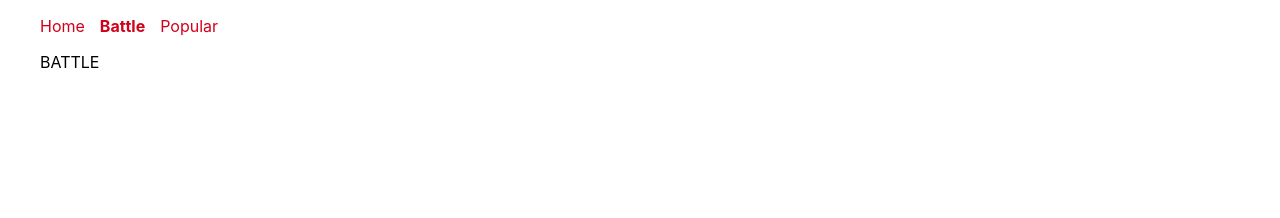
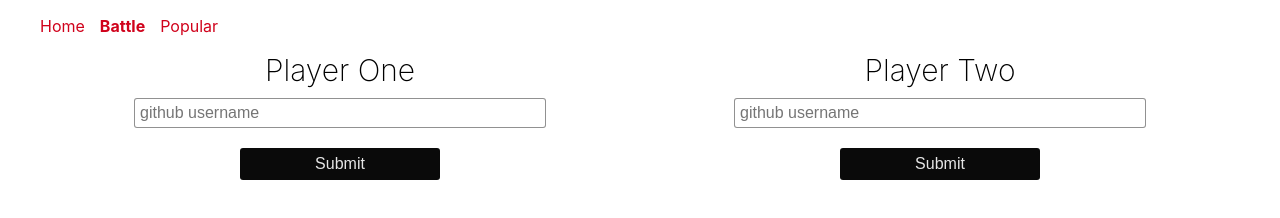
Before and after one commit to tatchi/github-battle, a React app: page /battle in a window 1280 px wide. Built offline with nearby package versions, Linux system fonts and the light colour scheme.

Commit message:
Forms and Encapsulation in React

```diff
--- a/app/components/Battle.js
+++ b/app/components/Battle.js
@@ -1,17 +1,96 @@
-import React, { Component, PropTypes } from 'react';
+import React, { Component } from 'react';
+import PropTypes from 'prop-types';
+
+class PlayerInput extends Component {
+  constructor(props) {
+    super(props);
+
+    this.state = {
+      username: '',
+    };
+
+    this.handleChange = this.handleChange.bind(this);
+    this.handleSubmit = this.handleSubmit.bind(this);
+  }
+
+  handleChange(event) {
+    const value = event.target.value;
+
+    this.setState(() => ({
+      username: value,
+    }));
+  }
+
+  handleSubmit(event) {
+    event.preventDefault();
+    this.props.onSubmit(this.props.id, this.state.username);
+  }
+
+  render() {
+    const { label, onSubmit, id } = this.props;
+    const { username } = this.state;
+    return (
+      <form className="column" onSubmit={this.handleSubmit}>
+        <label className="header" htmlFor="username">
+          {label}
+        </label>
+        <input
+          id="username"
+          placeholder="github username"
+          type="text"
+          autoComplete="off"
+          value={this.state.username}
+          onChange={this.handleChange}
+        />
+        <button className="button" type="submit" disabled={!username}>
+          Submit
+        </button>
+      </form>
+    );
+  }
+}
+
+PlayerInput.propTypes = {
+  id: PropTypes.string.isRequired,
+  label: PropTypes.string.isRequired,
+  onSubmit: PropTypes.func.isRequired,
+};
 
 class Battle extends Component {
+  constructor(props) {
+    super(props);
+
+    this.state = {
+      playerOneName: '',
+      playerTwoName: '',
+      playerOneImage: null,
+      playerTwoImage: null,
+    };
+
+    this.handleSubmit = this.handleSubmit.bind(this);
+  }
+
+  handleSubmit(id, username) {
+    this.setState(() => ({
+      [id + 'Name']: username,
+      [id + 'Image']: `https://github.com/${username}/.png?size=200`,
+    }));
+  }
+
   render() {
+    const { playerOneName, playerTwoName } = this.state;
     return (
       <div>
-        BATTLE
+        <div className="row">
+          {!playerOneName && <PlayerInput id="playerOne" label="Player One" onSubmit={this.handleSubmit} />}
+
+          {!playerTwoName && <PlayerInput id="playerTwo" label="Player Two" onSubmit={this.handleSubmit} />}
+        </div>
       </div>
     );
   }
 }
 
-Battle.propTypes = {
-
-};
+Battle.propTypes = {};
 
 export default Battle;
--- a/app/index.css
+++ b/app/index.css
@@ -97,3 +97,36 @@ a{
 .button:active {
   transform: translateY(1px);
 }
+
+.row{
+  display: flex;
+  justify-content: space-around;
+}
+
+.column {
+  display: flex;
+  flex-direction: column;
+  width: 500px;
+  align-items: center;
+}
+
+.column input {
+  border-radius: 3px;
+  margin: 10px 0;
+  padding: 5px;
+  border: 1px solid rgba(0, 0, 0, 0.43);
+  font-size: 16px;
+  width: 80%;
+}
+
+.column label {
+  text-align: center;
+  font-size: 30px;
+  font-weight: 200;
+}
+
+.header {
+  text-align: center;
+  font-size: 30px;
+  font-weight: 200;
+}
--- a/package.json
+++ b/package.json
@@ -22,6 +22,7 @@
     "babel-preset-react": "^6.24.1",
     "css-loader": "^0.28.0",
     "html-webpack-plugin": "^2.28.0",
+    "prettier": "^1.2.2",
     "style-loader": "^0.16.1",
     "webpack": "^2.4.1",
     "webpack-dev-server": "^2.4.2"
```
Also changed, not shown: 1 other file.
